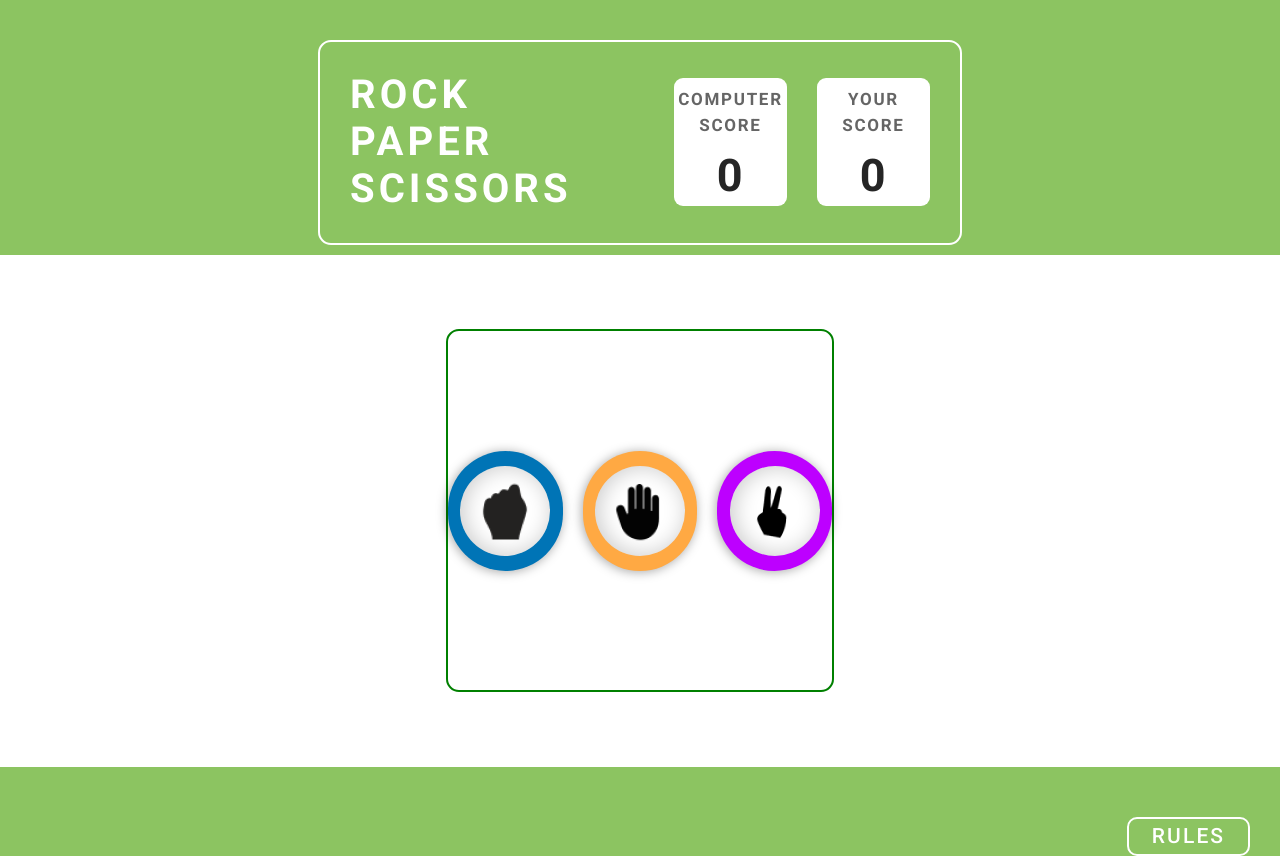
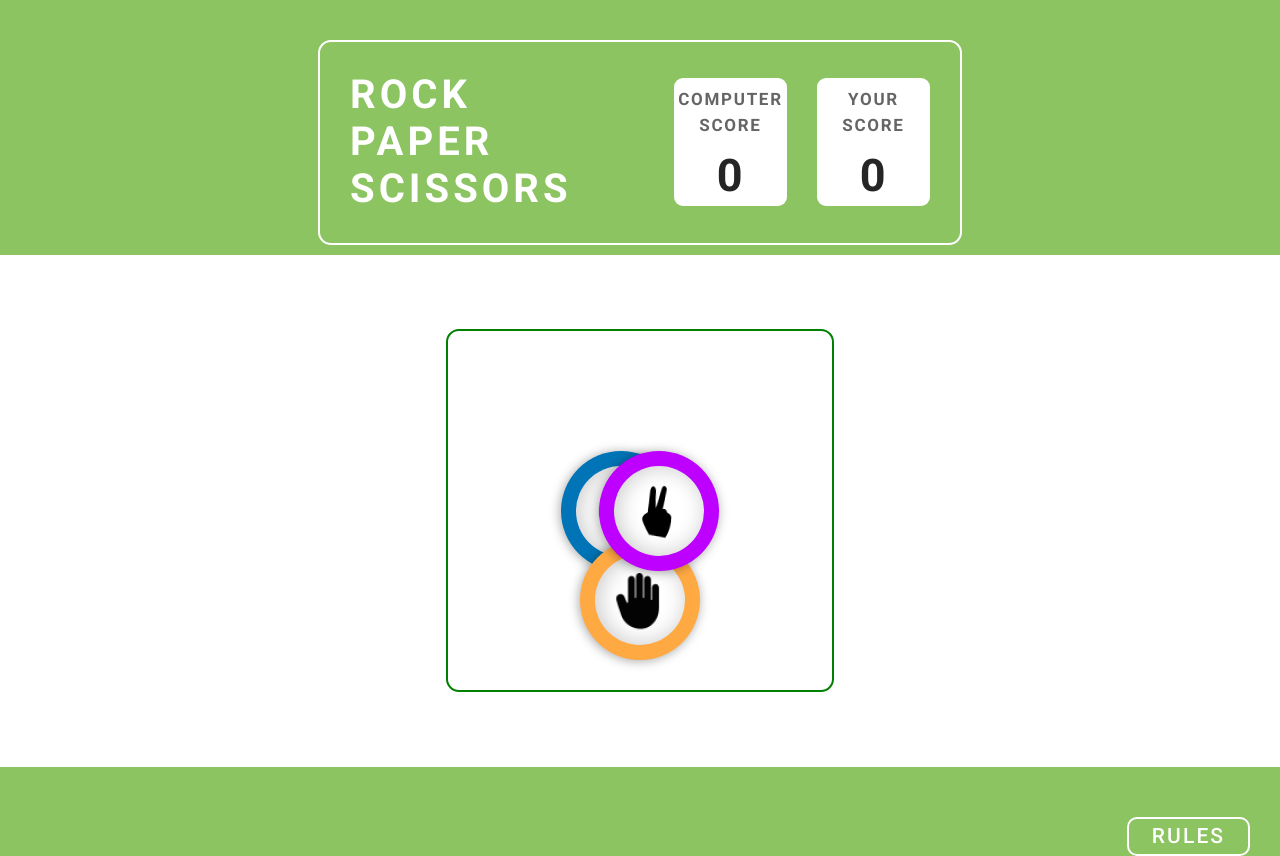
Before and after one commit to suhas-14/microProject-4, a plain HTML site: page index.html in a window 1280 px wide. Drawn offline with Linux system fonts and the light colour scheme.

Commit message:
styles update

```diff
--- a/styles.css
+++ b/styles.css
@@ -124,6 +124,7 @@ body {
   width: 30%;
   border-radius: 13px;
   height: 70%;
+  position: relative;
 }
 
 .rock-container {
@@ -135,6 +136,8 @@ body {
   justify-content: center;
   align-items: center;
   box-shadow: -1px 1px 11px 0px #00000059;
+  position: absolute;
+  left: 113px;
 }
 
 .rock {
@@ -166,6 +169,8 @@ body {
   justify-content: center;
   align-items: center;
   box-shadow: -1px 1px 11px 0px #00000059;
+  position: absolute;
+  bottom: 30px;
 }
 
 .paper {
@@ -197,6 +202,8 @@ body {
   justify-content: center;
   align-items: center;
   box-shadow: -1px 1px 11px 0px #00000059;
+  position: absolute;
+  right: 113px;
 }
 
 .scissors {
```
